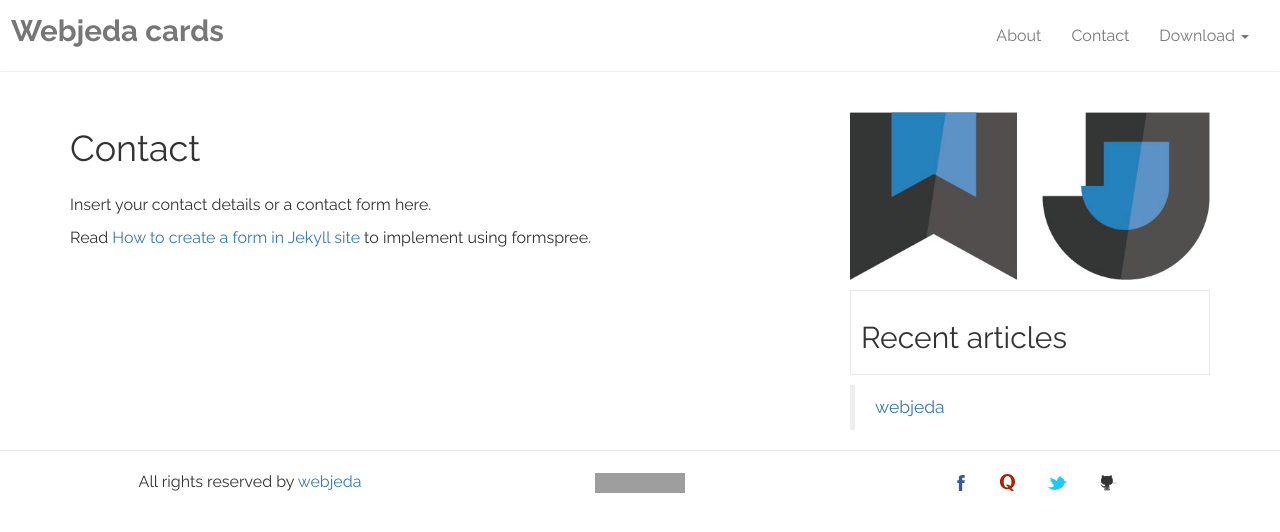
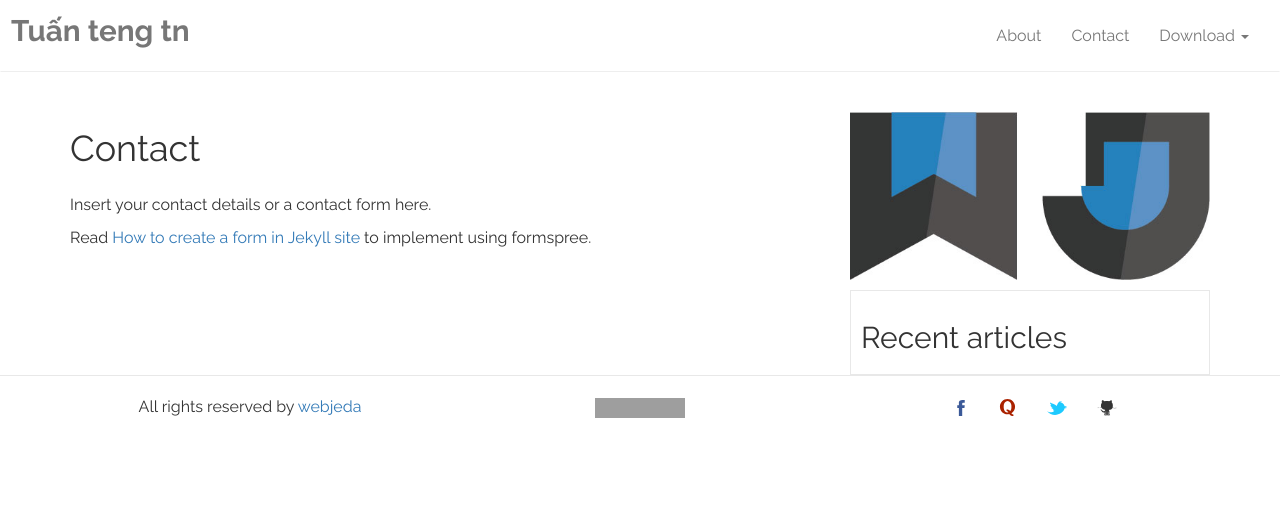
Before and after one commit to flame94/flame94.github.io, a Jekyll site: the page built from contact.md, in a window 1280 px wide. Shown: the top 532 px of the page. Built offline with Jekyll 4.4.1, drawn with Linux system fonts in a browser that asks for light colours; grey boxes are pictures that could not be loaded.

Commit message:
update config

```diff
--- a/_config.yml
+++ b/_config.yml
@@ -6,15 +6,13 @@
 # 'jekyll serve'. If you change this file, please restart the server process.
 
 # Site settings
-title: Webjeda cards
+title: Tuấn teng tn
 email: flame.it94@gmail.com
-description: > # this means to ignore newlines until "baseurl:"
-  Webjeda Cards is a Bootstrap based jekyll theme for portfolio, photography or any kind of blog.
-
+description: Đây là trang blog cá nhân của tuấn
 
 
 baseurl: "" # the subpath of your site, e.g. /blog
-url: "http://webjeda.com" # the base hostname & protocol for your site
+url: "fb.com/tuantengtn" # the base hostname & protocol for your site
 
 #sidebar
 default-image: webjeda-logo-big.jpg # If there is no featured image in a post then this image will be showed. Also on all pages this image will be showed. Use a 500x250 image.
--- a/_includes/sidebar.html
+++ b/_includes/sidebar.html
@@ -21,8 +21,6 @@
               </ul>
         </div>
 
-        <div class="mt10">
-            <div class="fb-page" data-href="https://www.facebook.com/webjeda/" data-width="400" data-small-header="true" data-adapt-container-width="true" data-hide-cover="true" data-show-facepile="true"><blockquote cite="https://www.facebook.com/webjeda/" class="fb-xfbml-parse-ignore"><a href="{{site.fb-page-url}}">{{site.fb-page-title}}</a></blockquote></div>
-        </div>
+
 
 </div>
```
